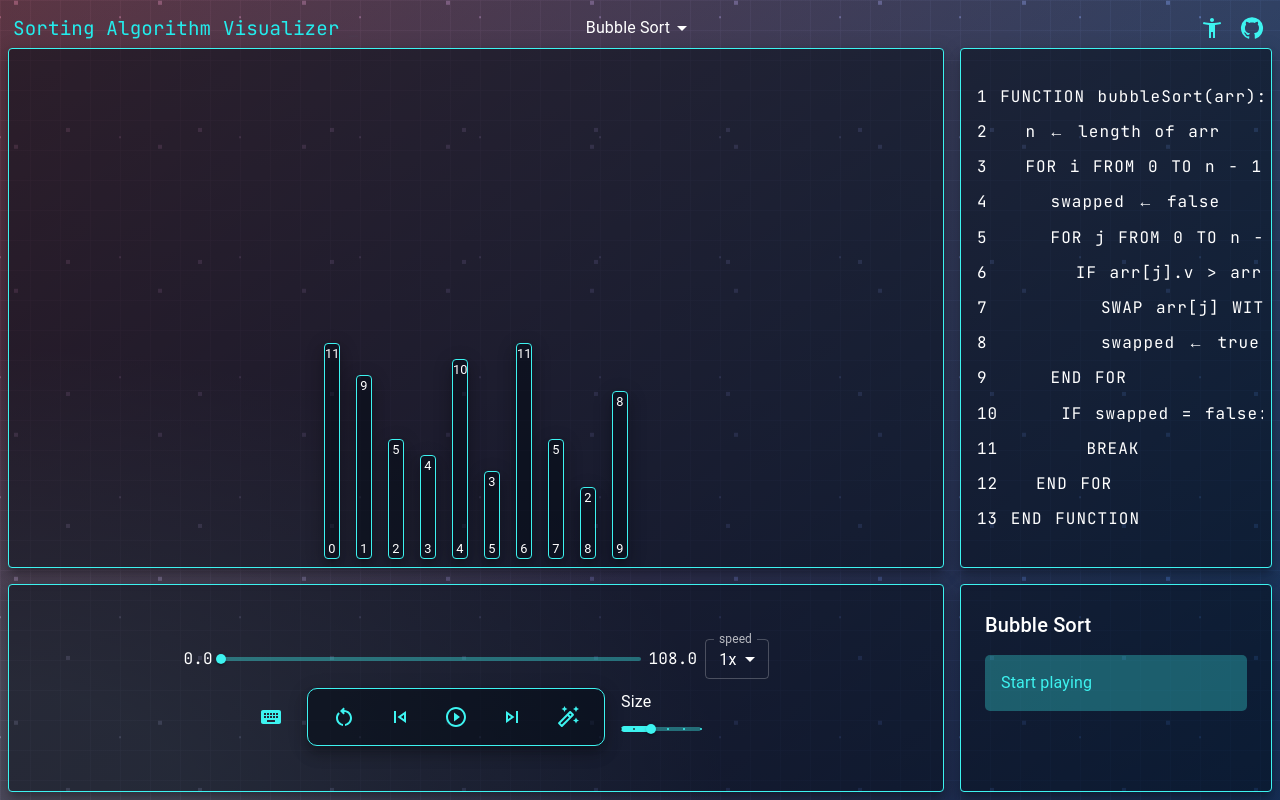
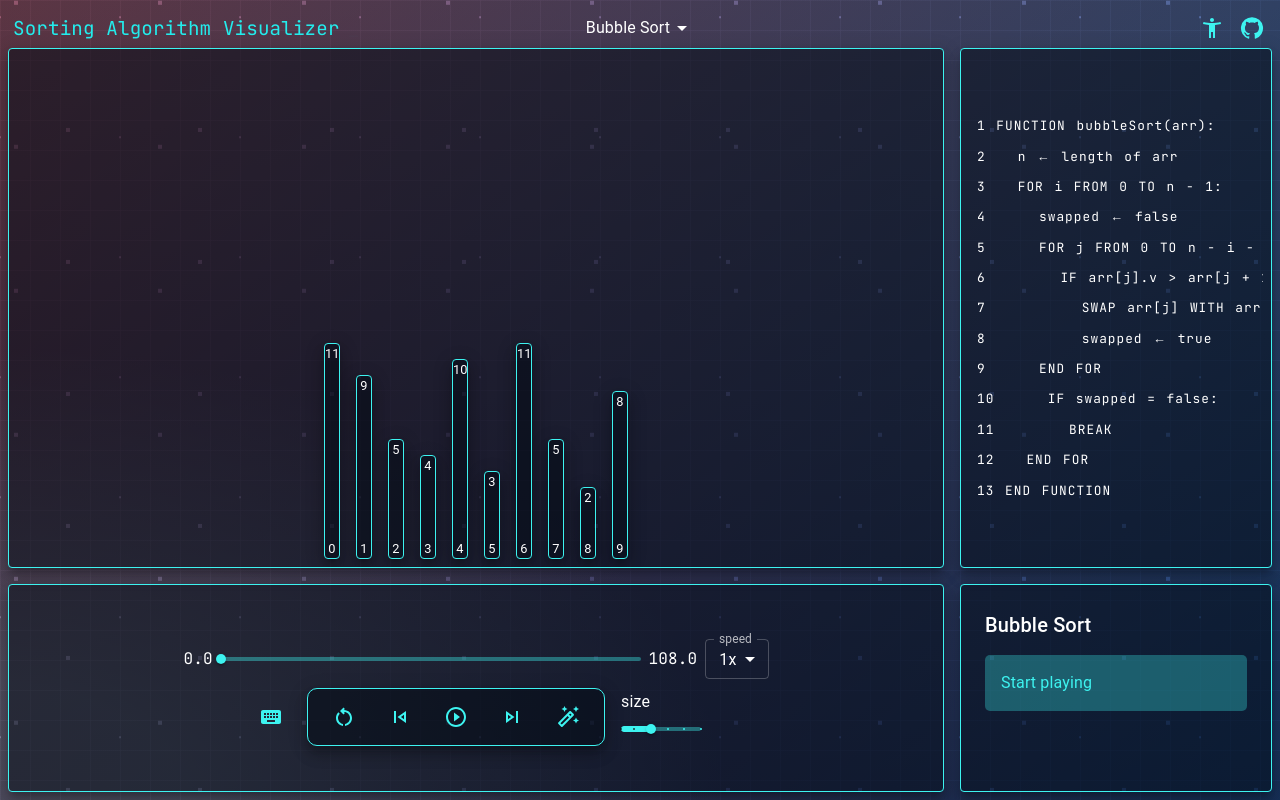
Before and after one commit to darkk-shadow/algorithm-visualizer, a React (Vite) app: page / in a window 1280 px wide. Built offline with nearby package versions, Linux system fonts and the light colour scheme.

Commit message:
Reduce font size

```diff
--- a/src/comps/Code.jsx
+++ b/src/comps/Code.jsx
@@ -22,6 +22,7 @@ const Code = () => {
             <Typography component="pre"
               sx={{
                 fontFamily:"JetBrains Mono",
+                fontSize:"0.8em",
               }}
               id={`c${i}`} key={i}
             >
--- a/src/comps/Player.jsx
+++ b/src/comps/Player.jsx
@@ -204,7 +204,7 @@ const Player = (p) => {
           </Paper>
           <FormControl sx={{ width: "5em" }} size="small">
             <Box className="sizeBox">
-              <Typography>Size</Typography>
+              <Typography>size</Typography>
               <Slider
                 max={25}
                 min={1}
```
